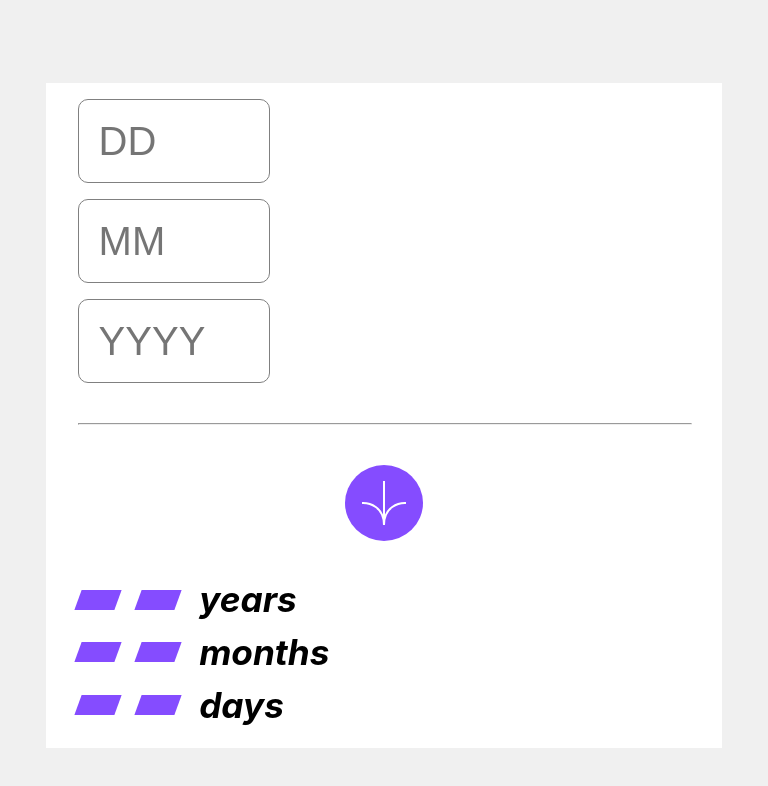
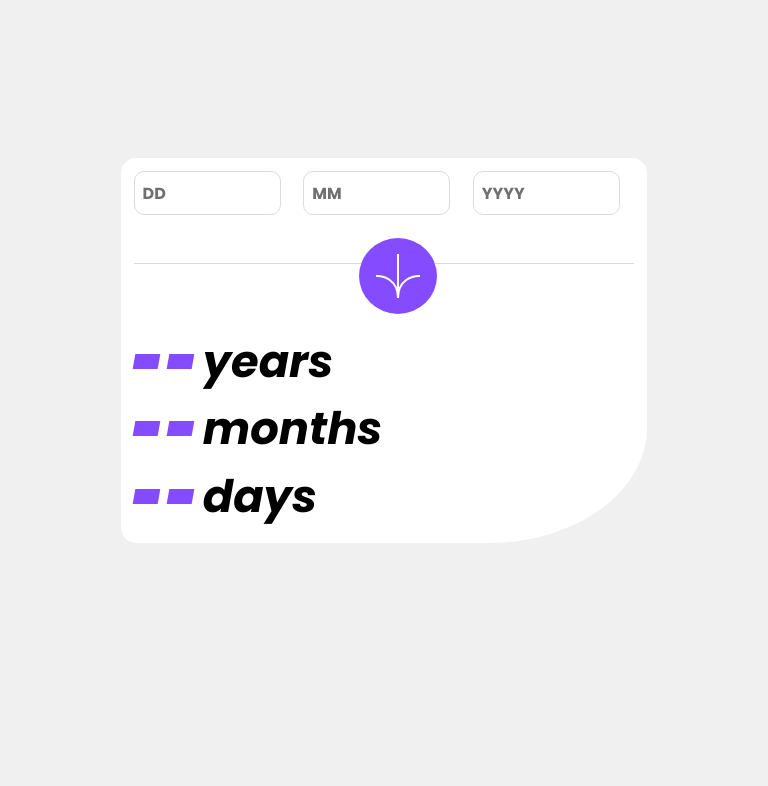
Before and after one commit to IdrisDY/AGE-CALCULATOR-TS, a React (Vite) app: page / in a window 768 px wide. Shown: the top 786 px of the page. Built offline with nearby package versions, Linux system fonts and the light colour scheme.

Commit message:
add fonts , responsive fix

```diff
--- a/src/date.css
+++ b/src/date.css
@@ -2,16 +2,18 @@
    color: red;
    width: 100%;
  text-align: start;
+
  }
 
  .outlineRed{
-   outline: 1px solid red
+   outline: 1px solid red;
+   border: transparent 1px !important ;
  }
 
  .container {
-   width: 70%;
+   width: 60%;
    margin: 0 auto;
-   padding-top: 10%;
+   padding-top: 5%;
 
 
  }
@@ -22,13 +24,15 @@
    padding: 1em 2em;
    position: relative;
  background-color:hsl(0, 0%, 100%) ;
+ border-radius: 15px 15px 40% 15px;
  }
  .text-container{
    display: flex;
    width: 85%;
    justify-content:space-between ;
    gap: 1em;
-   flex-wrap: wrap
+   padding-bottom: 3em;
+   border-bottom: 1px solid hsl(0, 0%, 86%);
  }
  .line{
    background-color:  black;
@@ -44,6 +48,7 @@
   display: flex;
   position: absolute;
   right: 2em;
+  cursor: pointer;
  top: 7em;
 
  }
@@ -53,17 +58,28 @@
  }
  .dash{
  background-color: hsl(259, 100%, 65%);
-height: 25px;
+height: 20px;
 width: 70px;
 display: block;
-transform: skewX(-20deg);
+animation: slide .7s;
+transform: skewX(-10deg);
  }
- .age-no{
+ .age-no1,.age-no2,.age-no3{
    font-size: 5em;
-   font-weight: 700;
+   font-weight: 900;
    color: hsl(259, 100%, 65%);
-   animation: slide .7s;
    }
+
+   .age-no1{
+    animation: slide .7s;
+   }
+   .age-no2{
+    animation: slide 1s;
+   }
+   .age-no3{
+    animation: slide 1.3s;
+   }
+
    @keyframes slide{
       from{
          opacity: 0;
@@ -78,7 +94,7 @@ transform: skewX(-20deg);
  .time-text{
    font-size: 5em;
    color: black;
-   font-weight: 700;
+   font-weight: 900;
    font-style: italic;
    }
 
@@ -96,31 +112,68 @@ transform: skewX(-20deg);
    font-size: 5rem;
    min-height: 100px;
  }
-
-
+ .inputStyle {
+  font-family: Poppins,sans-serif;
+  width: 120px;
+  height: 80px;
+  border-radius: 10px;
+  border: .4px solid hsl(0, 0%, 86%);
+  font-size: 2.5rem;
+  font-style: normal;
+  font-weight: 700;
+  padding-inline: .5em;
+  color: black;
+}
+ .inputStyle::placeholder{
+  color: hsl(0, 1%, 44%);
+ }
  @media(max-width:768px){
    .text-container{
- flex-direction: column;
  width: 100%;
+ gap: .5em;
  }
  .container{
    width: 90%;
+   padding-top: 20%;
+  }
+  .content{
+    padding: .8em;
+border-bottom-right-radius: 30%;   }
 
+  .inputStyle{
+    width: 80%;
+    height: 40px;
+    font-size: 1rem;
+    font-weight: 900;
+   }
+
+  .btn{
+right: 40%;
+top: 5em;
+width: fit-content;
   }
-  .btn{
-  position: static;
-  margin-right: auto;
-  }
+  .age-no1,.age-no2,.age-no3{
+font-size: 3rem;    }
+
   .time-text{
-   font-size: 2.2em;
+   font-size: 2.8rem;
    max-width: 50%;
    }
+   .text-contain{
+gap: .6em;
+    }
+
    .dash{
-     height: 20px;
-     width: 40px;
+     height: 15px;
+     width: 25px;
      max-width: 50%;
 
       }
 
 
  }
+ @media(min-width:768px) and (max-width:990px) {
+  .container{
+width: 70%;
+}
+}
--- a/src/dateview.tsx
+++ b/src/dateview.tsx
@@ -118,16 +118,6 @@ const MainView = () => {
     console.log(ageLoad, errorMessage);
   }
 
-  const inputStyle = {
-    width: "150px",
-    height: "80px",
-    borderRadius: "10px",
-    border: ".4px solid grey",
-    fontSize: "2.5rem",
-    color: "hsl(0, 1%, 44%)",
-    paddingInline: ".5em",
-  };
-
   return (
     <div className="container">
       <div className="content">
@@ -136,8 +126,9 @@ const MainView = () => {
             <input
               type="number"
               placeholder="DD"
-              style={inputStyle}
-              className={errorMessage.day !== "" ? "outlineRed" : ""}
+              className={` inputStyle ${
+                errorMessage.day !== "" ? "outlineRed" : ""
+              }`}
               onChange={(e) =>
                 handleInputChange(parseInt(e.target.value), "day")
               }
@@ -150,8 +141,9 @@ const MainView = () => {
             <input
               type="number"
               placeholder="MM"
-              style={inputStyle}
-              className={errorMessage.month !== "" ? "outlineRed" : ""}
+              className={` inputStyle ${
+                errorMessage.month !== "" ? "outlineRed" : ""
+              }`}
               onChange={(e) =>
                 handleInputChange(parseInt(e.target.value), "month")
               }
@@ -166,8 +158,9 @@ const MainView = () => {
             <input
               type="number"
               placeholder="YYYY"
-              style={inputStyle}
-              className={errorMessage.year !== "" ? "outlineRed" : ""}
+              className={` inputStyle ${
+                errorMessage.year !== "" ? "outlineRed" : ""
+              }`}
               onChange={(e) =>
                 handleInputChange(parseInt(e.target.value), "year")
               }
@@ -175,8 +168,6 @@ const MainView = () => {
             <span className="datespan">{errorMessage.year}</span>
           </div>
         </div>
-
-        <hr className="line" />
 
         <div>
           <button className="btn" onClick={handleGetAge}>
@@ -188,38 +179,46 @@ const MainView = () => {
           <div className="text-contain">
             {" "}
             {showResult ? (
-              <span className="age-no"> {result.year} </span>
+              <span className="age-no1"> {result.year} </span>
             ) : (
               <>
                 <span className="dash"> </span>
                 <span className="dash"> </span>{" "}
               </>
             )}
-            <span className="time-text"> years</span>{" "}
+            <span className="time-text">
+              {result.year === "1" ? "year" : "years"}
+            </span>{" "}
           </div>
           <div className="text-contain">
             {" "}
             {showResult ? (
-              <span className="age-no"> {result.month} </span>
+              <span className="age-no2"> {result.month} </span>
             ) : (
               <>
                 <span className="dash"> </span>
                 <span className="dash"> </span>{" "}
               </>
             )}
-            <span className="time-text"> months</span>{" "}
+            <span className="time-text">
+              {" "}
+              {result.month === "1" ? "month" : "months"}{" "}
+            </span>{" "}
           </div>
           <div className="text-contain">
             {" "}
             {showResult ? (
-              <span className="age-no"> {result.year} </span>
+              <span className="age-no3"> {result.day} </span>
             ) : (
               <>
                 <span className="dash"> </span>
                 <span className="dash"> </span>{" "}
               </>
             )}
-            <span className="time-text"> days</span>{" "}
+            <span className="time-text">
+              {" "}
+              {result.day === "1" ? "day" : "days"}
+            </span>{" "}
           </div>
         </div>
       </div>
--- a/src/index.css
+++ b/src/index.css
@@ -1,5 +1,26 @@
+
+@font-face {
+  font-family: Poppins;
+  src: url('./assets/fonts/Poppins-BoldItalic.ttf');
+font-weight: bold;
+font-style: italic;
+}
+@font-face {
+  font-family: Poppins;
+  src: url('./assets/fonts/Poppins-Bold.ttf');
+  font-weight: bold;
+  font-style: normal;
+}
+@font-face {
+  font-family: Poppins;
+  src: url('./assets/fonts/Poppins-Regular.ttf');
+font-style: normal;
+font-weight: normal;
+}
+
+
 :root {
-  font-family: Inter, system-ui, Avenir, Helvetica, Arial, sans-serif;
+  font-family: Poppins, sans-serif;
   line-height: 1.5;
   font-weight: 400;
   color: rgba(255, 255, 255, 0.87);
```
